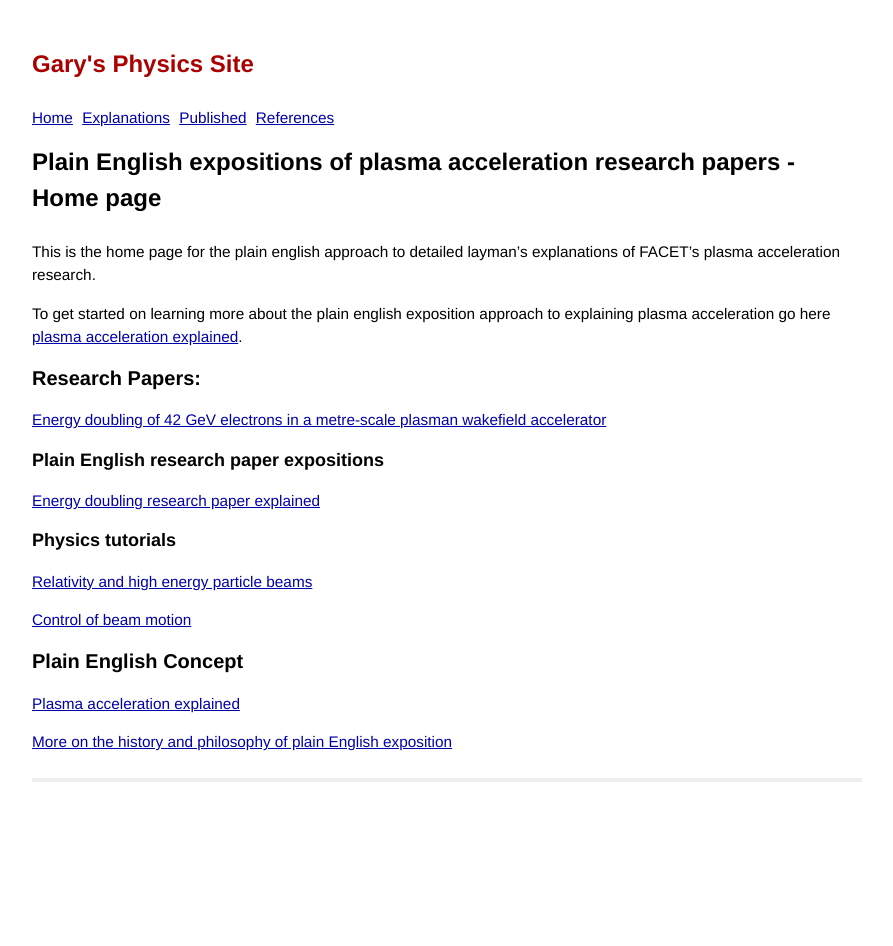
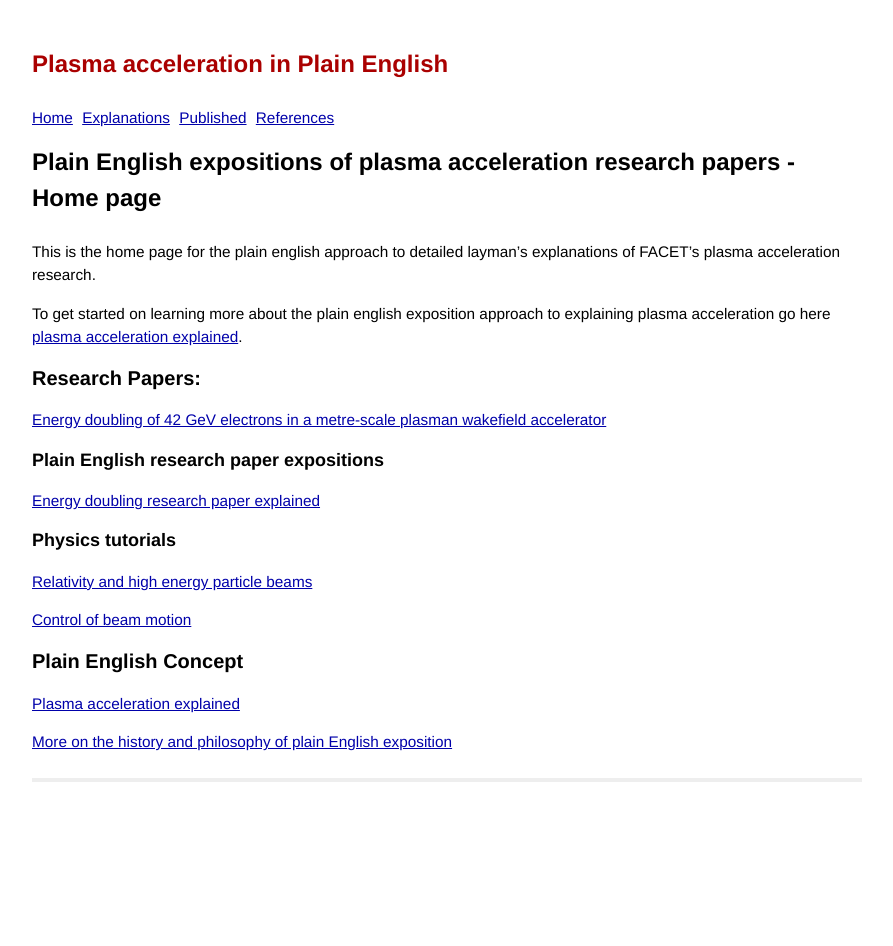
Before and after one commit to grbfacet/facet, a Jekyll site: the page built from index.md, in a window 1280 px wide. Shown: the whole page, without its empty margins (193-1086 px from the left). Built offline with Jekyll 4.4.1, drawn with Linux system fonts in a browser that asks for light colours.

Commit message:
Update _config.yml

```diff
--- a/_config.yml
+++ b/_config.yml
@@ -1,4 +1,4 @@
-name: Gary's Physics Site
+name: Plasma acceleration in Plain English
 markdown: redcarpet
 pygments: false
 encoding: utf-8
```
